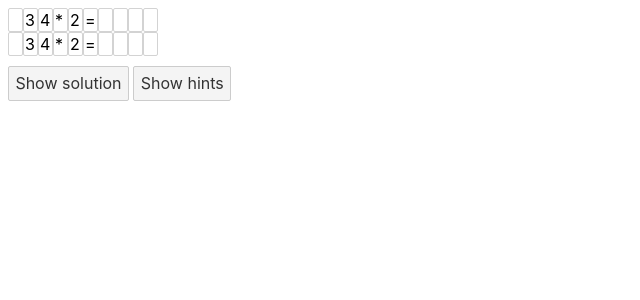
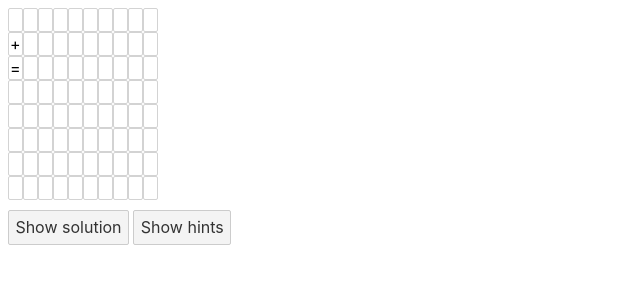
Before and after one commit to MaMe1812/WriCalPra, a Svelte app: page / in a window 1280 px wide. Shown: the top 300 px of the page, without its empty margins (0-640 px from the left). Built offline with nearby package versions, Linux system fonts and the light colour scheme.

Commit message:
First attempt for Helper.js for matrix creation

```diff
--- a/src/App.svelte
+++ b/src/App.svelte
@@ -2,34 +2,10 @@
   import { showSolution } from "./stores.js";
   import { showHints } from "./stores.js";
   import NumericCell from "./NumericCell.svelte";
-  // 34*2=68
-  let cellInfos = [
-    [
-      { task: true },
-      { displayValue: "3", task: true },
-      { displayValue: "4", task: true },
-      { displayValue: "*", task: true },
-      { displayValue: "2", task: true },
-      { displayValue: "=", task: true },
-      { displayValue: " ", solutionValue: "6" },
-      { displayValue: " ", solutionValue: "8" },
-      { displayValue: " " },
-      { displayValue: " " }
-    ],
+  import { getCellInfos } from "./helper.js";
 
-    [
-      { task: true },
-      { displayValue: "3", task: true },
-      { displayValue: "4", task: true },
-      { displayValue: "*", task: true },
-      { displayValue: "2", task: true },
-      { displayValue: "=", task: true },
-      { displayValue: " ", solutionValue: "6" },
-      { displayValue: " ", solutionValue: "8" },
-      { displayValue: " " },
-      { displayValue: " " }
-    ]
-  ];
+  let cellInfos = getCellInfos("+", 2);
+
   let lastAddedCell;
   let showSolution_value;
 
--- /dev/null
+++ b/src/helper.js
@@ -0,0 +1,73 @@
+export function getCellInfos(operation, level) {
+  // 34*2=68
+  let operands = [123, 456];
+  return fillCellInfoMatrix(operation, operands);
+
+  let cellInfos = [
+    [
+      { task: true },
+      { displayValue: "3", task: true },
+      { displayValue: "4", task: true },
+      { displayValue: "*", task: true },
+      { displayValue: "2", task: true },
+      { displayValue: "=", task: true },
+      { displayValue: " ", solutionValue: "6" },
+      { displayValue: " ", solutionValue: "8" },
+      { displayValue: " " },
+      { displayValue: " " },
+    ],
+
+    [
+      { task: true },
+      { displayValue: "3", task: true },
+      { displayValue: "4", task: true },
+      { displayValue: "*", task: true },
+      { displayValue: "2", task: true },
+      { displayValue: "=", task: true },
+      { displayValue: " ", solutionValue: "6" },
+      { displayValue: " ", solutionValue: "8" },
+      { displayValue: " " },
+      { displayValue: " " },
+    ],
+  ];
+  console.log("test");
+  return cellInfos;
+}
+
+function createCellInfoMatrix() {
+  let columns = 10;
+  let rows = 8;
+  let matrix = [];
+
+  for (let rowIndex = 0; rowIndex < rows; rowIndex++) {
+    let row = [];
+    for (let colIndex = 0; colIndex < columns; colIndex++) {
+      row.push({ displayValue: " " });
+    }
+    matrix.push(row);
+  }
+  return matrix;
+}
+function fillCellInfoMatrix(operation, operands) {
+  let matrix = createCellInfoMatrix();
+
+  // addition
+  let nrOperands = operands.length;
+
+  addChar("+", matrix, 0, nrOperands - 1);
+  addChar("=", matrix, 0, nrOperands);
+  //addNumber(operands[0], matrix, 3, 0);
+  return matrix;
+}
+
+function addChar(char, matrix, colIndex, rowIndex) {
+  matrix[rowIndex][colIndex].displayValue = char;
+}
+
+function addNumber(number, matrix, colIndex, rowIndex) {
+  var chars = number.split("");
+  for (let index = 0; index < chars.length; index++) {
+    addChar(chars[index], matrix, colIndex + index, nrOperands);
+  }
+  matrix[rowIndex][colIndex].displayValue = char;
+}
```
